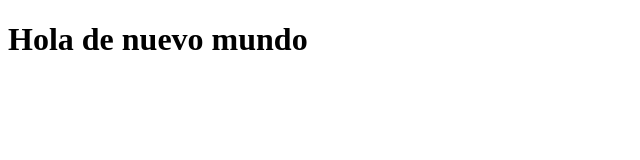
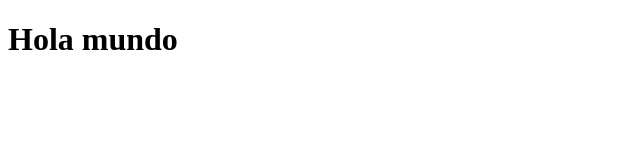
Before and after one commit to EdgarMedranoA/segundoRepoBedu, a plain HTML site: page index.html in a window 1280 px wide. Shown: the whole page, without its empty margins (0-640 px from the left). Drawn offline with Linux system fonts and the light colour scheme.

Commit message:
se modifica texto y agrega titulo

```diff
--- a/index.html
+++ b/index.html
@@ -4,9 +4,9 @@
     <meta charset="UTF-8">
     <meta http-equiv="X-UA-Compatible" content="IE=edge">
     <meta name="viewport" content="width=device-width, initial-scale=1.0">
-    <title>Document</title>
+    <title>Pruebas de git</title>
 </head>
 <body>
-    <h1>Hola de nuevo mundo</h1>
+    <h1>Hola mundo</h1>
 </body>
 </html>
```
